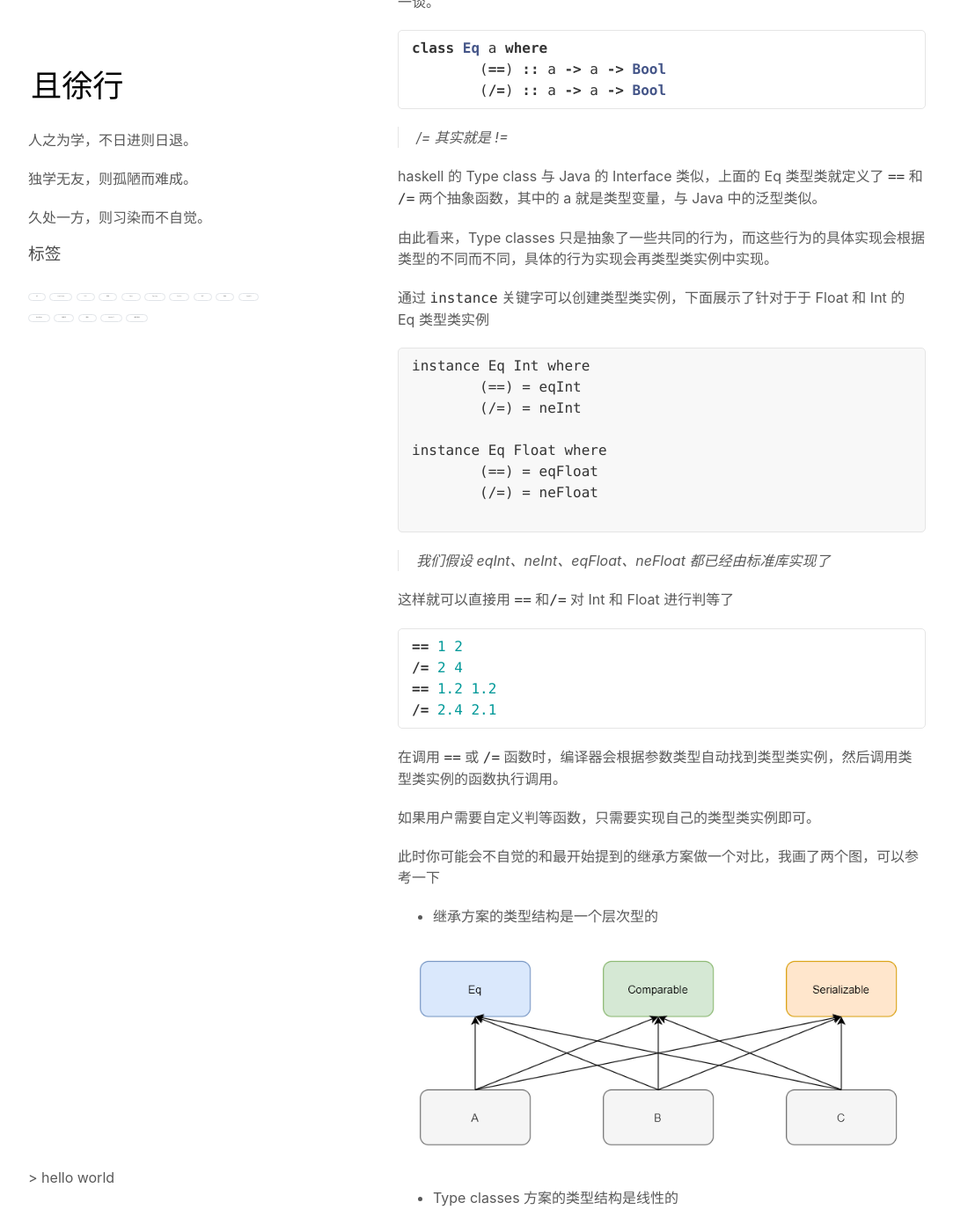
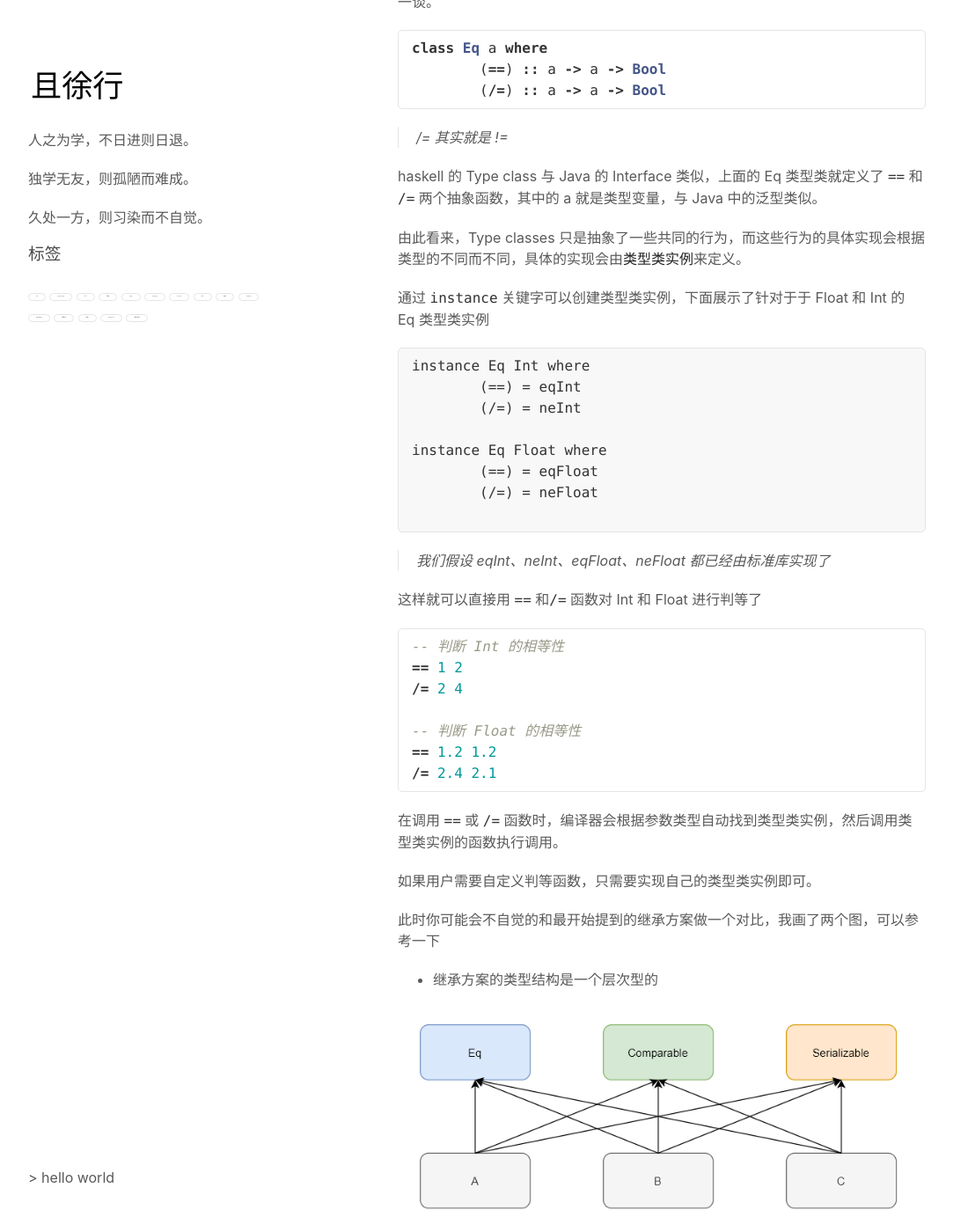
Before and after one commit to vran-dev/vran-dev.github.io, a Jekyll site: the page built from _articles/typeclasses-1/typeclasses-1.md, in a window 1280 px wide and 1400 px high, scrolled down 2618 px. Shown: the whole window at 88% size, without its empty margins (98-1181 px from the left). Built offline with Jekyll 4.4.1, drawn with Linux system fonts in a browser that asks for light colours; comment, search, counter and statistics services are not loaded; some of the changed text lies outside the part shown.

Commit message:
feat(typeclasses-1): add summerise

````diff
--- a/_articles/typeclasses-1/typeclasses-1.md
+++ b/_articles/typeclasses-1/typeclasses-1.md
@@ -32,7 +32,7 @@
 }
 ```
 
-熟悉  Java 的同学都知道对于非基础类型  `==` 操作实际比较的是对象的 hashCode，而 `equals` 方法的默认实现其实就是调用的  `==`  操作符
+熟悉  Java 的同学都知道对于非基础类型，  `==` 操作实际比较的是对象的 hashCode，而 `equals` 方法的默认实现其实就是调用的  `==`  操作符
 
 ```java
 public class Object {
@@ -111,9 +111,11 @@
 
 > /= 其实就是 !=
 
+
+
 haskell 的 Type class 与 Java 的 Interface 类似，上面的 Eq 类型类就定义了 `==` 和 `/=` 两个抽象函数，其中的 a 就是类型变量，与 Java 中的泛型类似。
 
-由此看来，Type classes 只是抽象了一些共同的行为，而这些行为的具体实现会根据类型的不同而不同，具体的行为实现会再类型类实例中实现。
+由此看来，Type classes 只是抽象了一些共同的行为，而这些行为的具体实现会根据类型的不同而不同，具体的实现会由**类型类实例**来定义。
 
 通过 `instance` 关键字可以创建类型类实例，下面展示了针对于于 Float  和 Int 的 Eq 类型类实例
 
@@ -130,11 +132,16 @@
 
 > 我们假设 eqInt、neInt、eqFloat、neFloat 都已经由标准库实现了
 
-这样就可以直接用 `==` 和`/=` 对 Int 和 Float 进行判等了
+
+
+这样就可以直接用 `==` 和`/=` 函数对 Int 和 Float 进行判等了
 
 ```haskell
+-- 判断 Int 的相等性
 == 1 2
 /= 2 4
+
+-- 判断 Float 的相等性
 == 1.2 1.2
 /= 2.4 2.1
 ```
@@ -157,11 +164,13 @@
 
 ![](img/linear-structure.png)
 
+如果仅仅从结构上来看的话，它们之间的差别就像 `Comparable` 和 `Comparator` 一样。
+
 
 
 ## Scala 与 Type classes Pattern
 
-目前的 Java 是无法实现 Type classes 的，但同为 JVM 的语言， Scala 却可以实现。
+目前的 Java 是无法实现 Type classes 的，但同为 JVM 的语言，多范式的 Scala 却可以实现。
 
 与 Haskell 不一样， Type classes 在 Scala 中并不是一等公民，也就是没有直接的语法支持，但借助于强大的**隐式系统**我们也能实现 Type classes，由于实现的步骤比较公式化，也就被称之为 Type classes Pattern (类型类模式)。
 
@@ -178,6 +187,8 @@
 第一步定义 Type class，实际就是定义一个带泛型参数的 `trait`
 
 > trait 也类似于 Java 的 interface，不过更加强大
+
+
 
 ```scala
 trait Eq[T] {
@@ -242,6 +253,8 @@
 
 > 关于 Scala 隐式查找的更多规则可以查看  https://docs.scala-lang.org/tutorials/FAQ/finding-implicits.html
 
+
+
 到这儿其实就差不多了，但是这样的写法在 Scala 里其实不是很优雅，我们可以再通过一些小技巧优化一下
 
 - 将 `same` 函数改为 `apply` 函数，可以简化调用
@@ -299,6 +312,8 @@
 
 > 上面的 Type classes 是基于 Scala 语法的伪代码
 
+
+
 相信你也看出来了，与 Type classes 方案相比，最大的差别就是 Java 需要手动传入 Comparator 实例，也许你会疑惑：就这？
 
 不要小看这两者的区别，这两者的区别就像用 var 定义类型一样
@@ -314,6 +329,14 @@
 
 
 如果类型系统能帮你完成的事情，就让它帮你做吧！
+
+
+
+## 总结一下
+
+看了 Haskell 和 Scala 的例子，最后还是得总结一下：
+
+Type classes 就是抽象了某一些类型的共同行为，当某个类型需要用到这些行为时，由类型系统去找到这些行为的具体实现。
 
 
 
````
